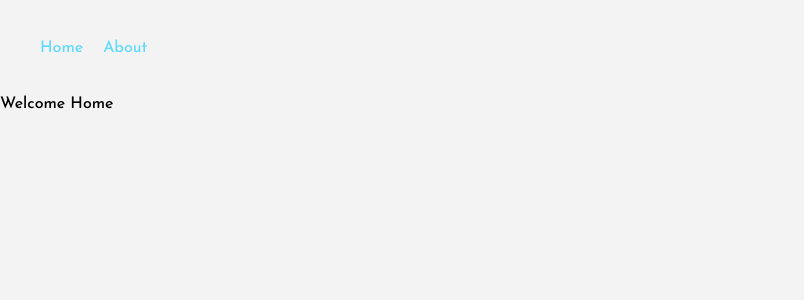
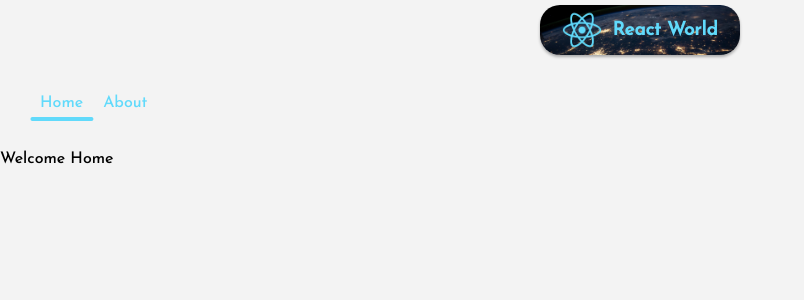
Before and after one commit to tonysnickers/countries, a React (Create React App) app: page / in a window 1280 px wide. Shown: the top 300 px of the page, without its empty margins (0-804 px from the left). Built offline with nearby package versions, Linux system fonts and the light colour scheme.

Commit message:
logo created

```diff
--- a/src/App.js
+++ b/src/App.js
@@ -1,4 +1,5 @@
 import { BrowserRouter, Routes, Route } from 'react-router-dom'
+import Logo from './components/Logo'
 import Navigation from './components/Navigation'
 import About from './pages/About'
 import Home from './pages/Home'
@@ -7,6 +8,7 @@
   return (
     <div className="App">
       <BrowserRouter>
+      <Logo/>
       <Navigation/>
         <Routes>
           <Route path="/" element={<Home/>} />
--- /dev/null
+++ b/src/components/Logo.js
@@ -0,0 +1,12 @@
+import React from 'react'
+
+const Logo = () => {
+  return (
+    <div className="logo">
+      <img src="./logo192.png" alt="logo react"/>
+      <h3>React World</h3>
+    </div>
+  )
+}
+
+export default Logo
--- a/src/components/Navigation.js
+++ b/src/components/Navigation.js
@@ -1,17 +1,22 @@
 import React from 'react'
-import { NavLink } from "react-router-dom";
+import { NavLink } from 'react-router-dom'
 
 const Navigation = () => {
   return (
     <div className="navigation">
       <ul>
-      <NavLink to={"/"}>
-        <li>Home</li>
-      </NavLink>
-      <NavLink to={"/about"}>
-        <li>About</li>
-      </NavLink>
-
+        <NavLink
+          to={'/'}
+          className={(nav) => (nav.isActive ? 'nav-active' : '')}
+        >
+          <li>Home</li>
+        </NavLink>
+        <NavLink
+          to={'/about'}
+          className={(nav) => (nav.isActive ? 'nav-active' : '')}
+        >
+          <li>About</li>
+        </NavLink>
       </ul>
     </div>
   )
```
